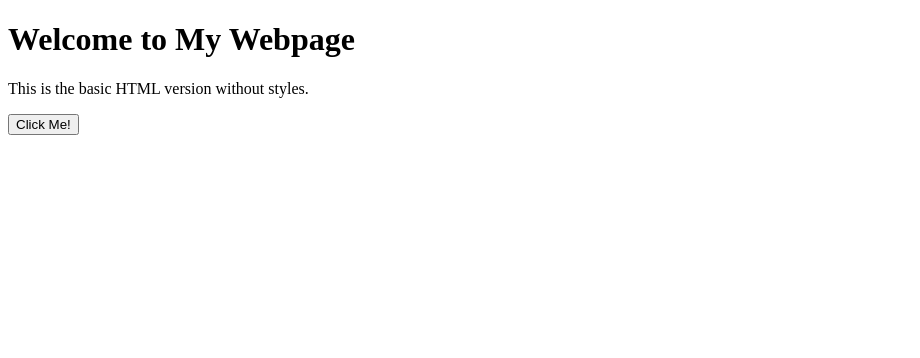
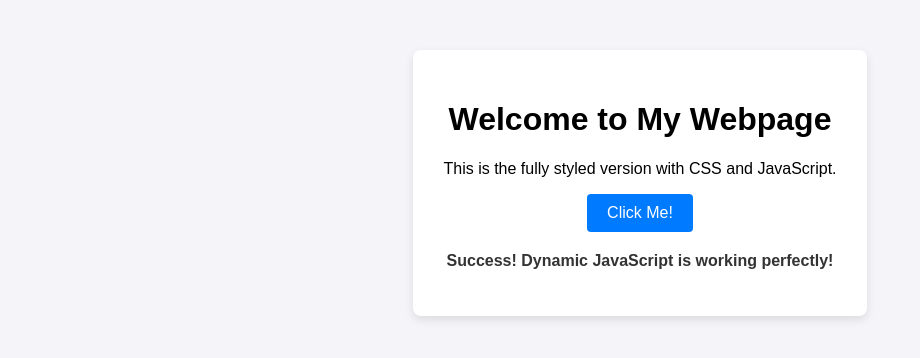
Before and after one commit to bautistajohnmark904-maker/cuddly-potato, a plain HTML site: page index.html in a window 1280 px wide. Both pictures are taken after a click on the button "Click Me!". Shown: the whole page, without its empty margins (0-920 px from the left). Drawn offline with Linux system fonts and the light colour scheme.

Commit message:
Added CSS and JS to main

```diff
--- a/index.html
+++ b/index.html
@@ -3,12 +3,30 @@
 <head>
     <meta charset="UTF-8">
     <meta name="viewport" content="width=device-width, initial-scale=1.0">
-    <title>DCIT26 Lab 1</title>
+    <title>DCIT26 Lab 1 - Styled</title>
+    <style>
+        body { font-family: Arial, sans-serif; background-color: #f4f4f9; text-align: center; margin-top: 50px; }
+        .container { background: white; padding: 30px; border-radius: 8px; display: inline-block; box-shadow: 0px 4px 10px rgba(0,0,0,0.1); }
+        button { padding: 10px 20px; font-size: 16px; background-color: #007bff; color: white; border: none; border-radius: 4px; cursor: pointer; }
+        button:hover { background-color: #0056b3; }
+        #message { margin-top: 20px; font-weight: bold; color: #333; }
+    </style>
 </head>
 <body>
-    <h1>Welcome to My Webpage</h1>
-    <p>This is the basic HTML version without styles.</p>
-    <button>Click Me!</button>
-    <p id="message"></p>
+    <div class="container">
+        <h1>Welcome to My Webpage</h1>
+        <p>This is the fully styled version with CSS and JavaScript.</p>
+        <button id="clickBtn">Click Me!</button>
+        <p id="message"></p>
+    </div>
+
+    <script>
+        const btn = document.getElementById('clickBtn');
+        const msg = document.getElementById('message');
+
+        btn.addEventListener('click', function() {
+            msg.textContent = "Success! Dynamic JavaScript is working perfectly!";
+        });
+    </script>
 </body>
 </html>
```
